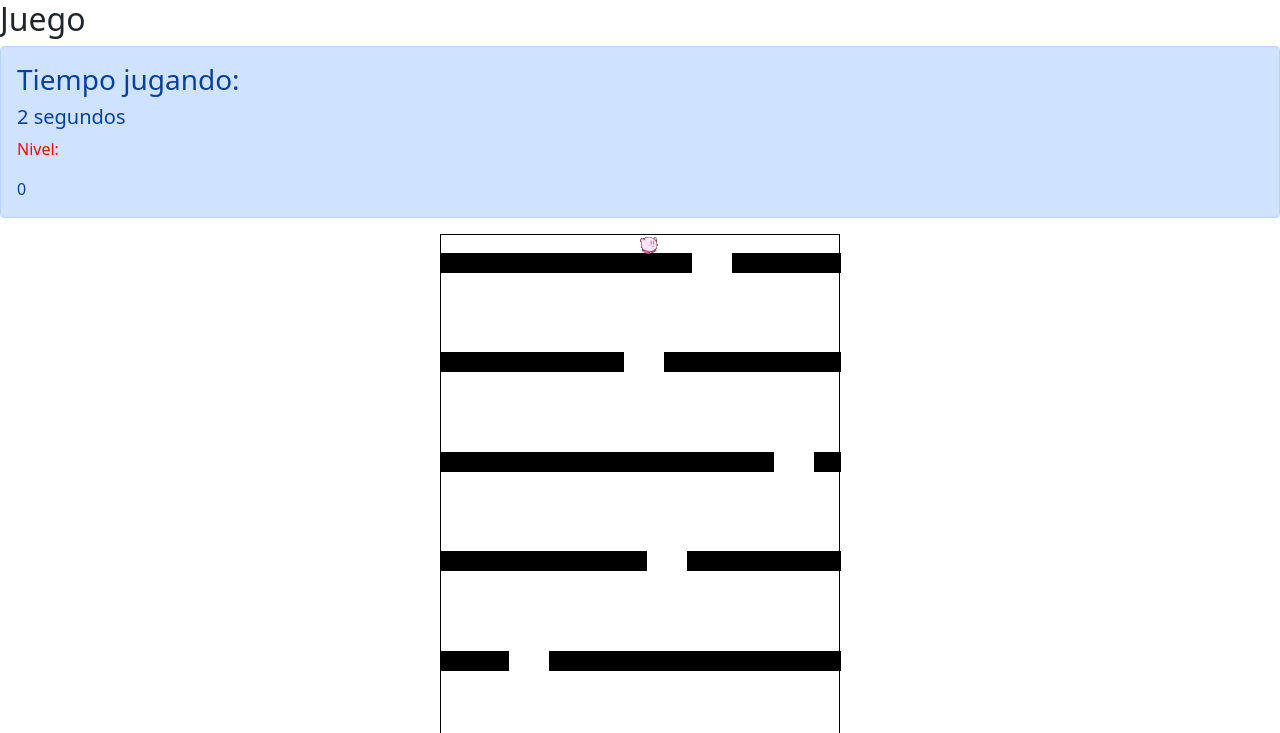
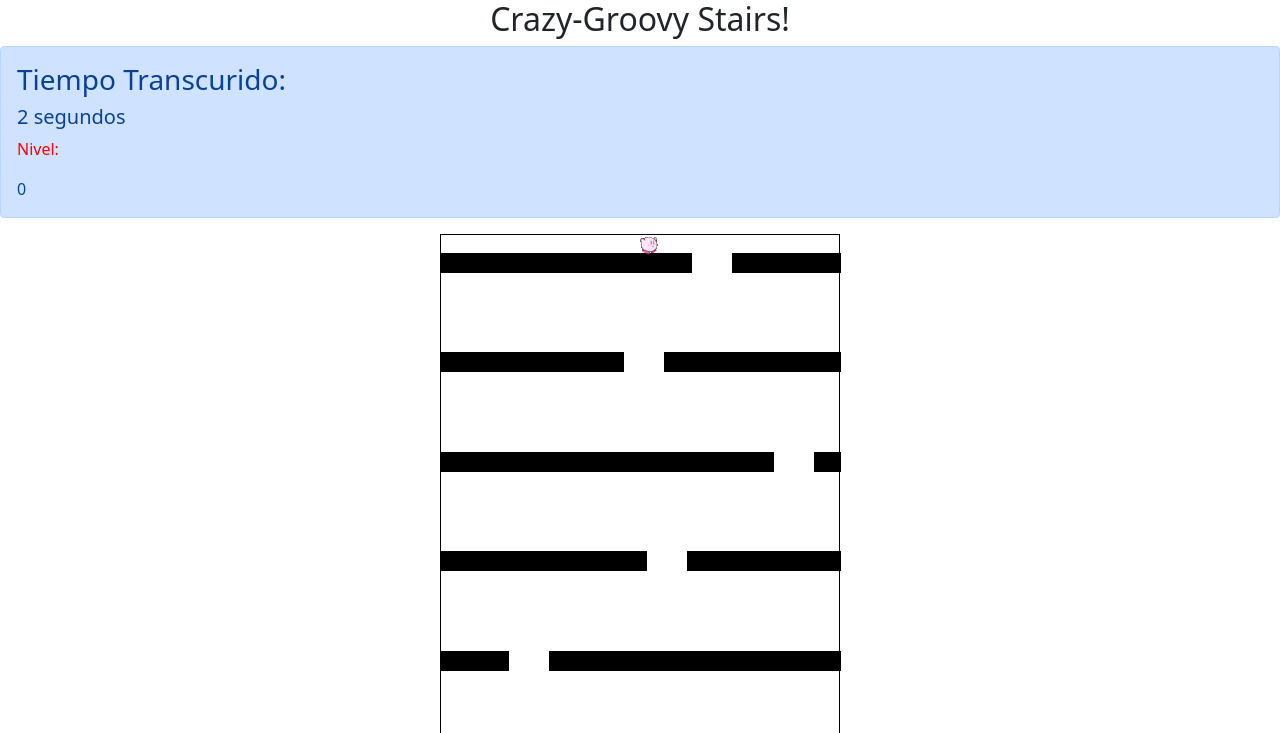
Before and after one commit to gamecc8/2, a PHP site: page /game.html in a window 1280 px wide. Shown: the top 733 px of the page. Run offline with PHP 8.4, Linux system fonts and the light colour scheme; some libraries are stand-ins or nearby versions.

Commit message:
algunos cambios

```diff
--- a/css/style.css
+++ b/css/style.css
@@ -42,3 +42,7 @@
 #right{
     left: 50%;
 }
+
+h2{
+    text-align: center;
+}
--- a/game.html
+++ b/game.html
@@ -14,7 +14,7 @@
 
   </head>
   <body>
-    <h2>Juego</h2>
+    <h2>Crazy-Groovy Stairs!</h2>
     <div class="alert alert-primary" role="alert" id="reloj">
     </div>
     <div id="game">
--- a/js/reloj.js
+++ b/js/reloj.js
@@ -18,6 +18,6 @@ var iniciarReloj = window.setInterval(function(){
     nivelJuego=4;
   }
 
-  divReloj.innerHTML = "<h3>Tiempo jugando:</h3> <h5>"+segundoTranscurrido +" segundos </h5>" + " <p style='color:red'>Nivel:</p> "+nivelJuego;
+  divReloj.innerHTML = "<h3>Tiempo Transcurido:</h3> <h5>"+segundoTranscurrido +" segundos </h5>" + " <p style='color:red'>Nivel:</p> "+nivelJuego;
   segundoTranscurrido++;
 },1000);
```
